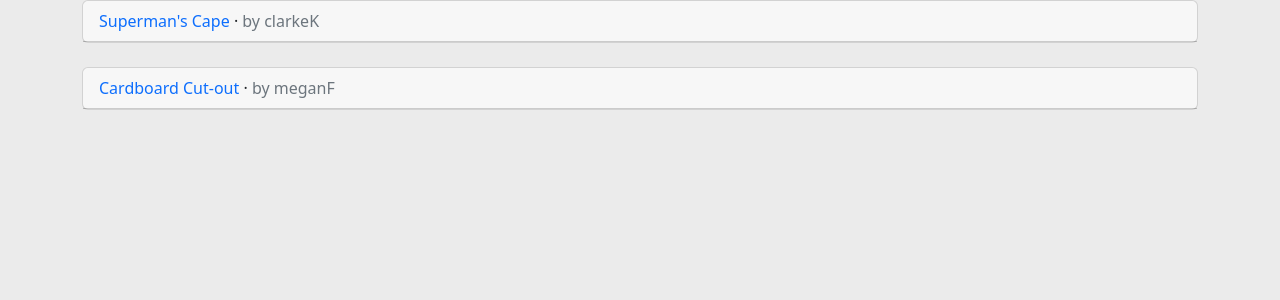
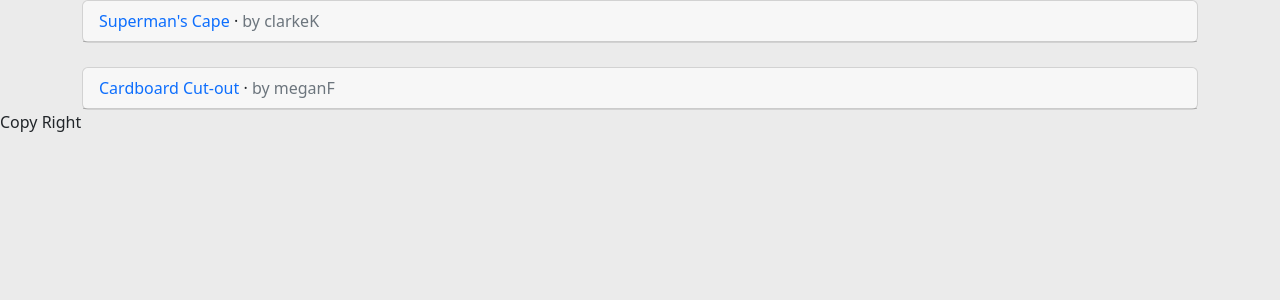
Before and after one commit to Brayds-Dev/Django-Project, a Django app: page / in a window 1280 px wide. Shown: the part 230-530 px from the top of the page. Run offline with Django 4.2, Linux system fonts and the light colour scheme; data comes from the database, SQL or seed files in the repository; both versions use the stored data as it was after the commit.

Commit message:
added a footer in base.html

```diff
--- a/home/templates/home/base.html
+++ b/home/templates/home/base.html
@@ -62,7 +62,9 @@
     </div>
 
     <div class="container-md">{% block content %}{% endblock content %}</div>
-
+  <footer>
+    <p>Copy Right</p>
+  </footer>
     <!-- bootstrap cdn js link -->
     <script
       src="https://cdn.jsdelivr.net/npm/bootstrap@5.2.0-beta1/dist/js/bootstrap.bundle.min.js"
```
Also changed, not shown: db.sqlite3.
